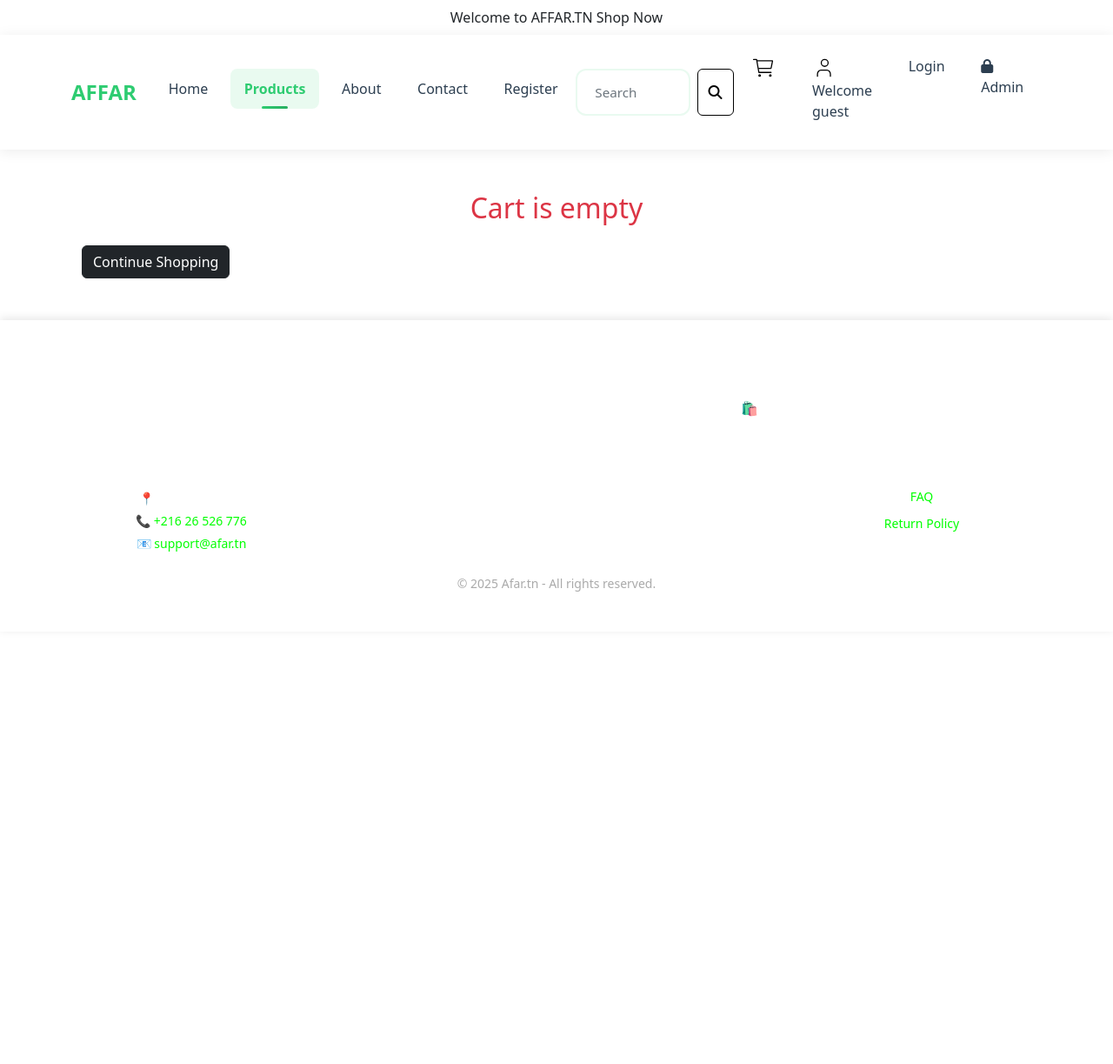
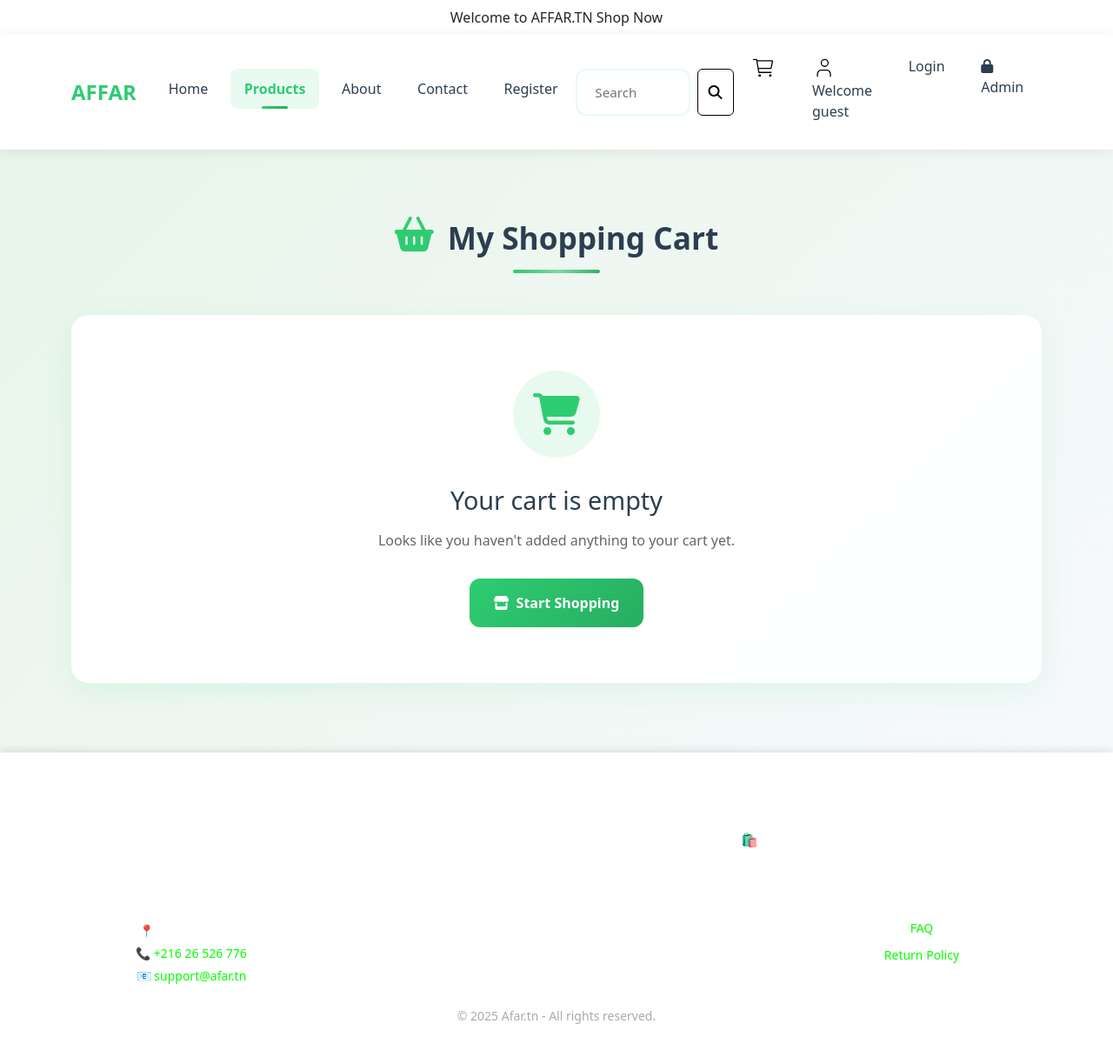
Before and after one commit to daysak21/FPFA, a PHP site: page /cart.php in a window 1280 px wide. Shown: the whole page at 87% size. Before the commit the page ends 680 px from the top, so only its background shows below. Run offline with PHP 8.4, Linux system fonts and the light colour scheme; tables that the repository leaves empty hold one stand-in row (values such as "Sample post").

Commit message:
Update cart.php

```diff
--- a/cart.php
+++ b/cart.php
@@ -9,19 +9,26 @@ session_start();
 <head>
     <meta charset="UTF-8">
     <meta name="viewport" content="width=device-width, initial-scale=1.0">
-    <title>Ecommerce Cart Details Page</title>
+    <title>Shopping Cart</title>
     <link rel="stylesheet" href="assets/css/bootstrap.css" />
+    <link rel="stylesheet" href="assets/css/style.css" />
     <link rel="stylesheet" href="assets/css/main.css" />
+    <link rel="stylesheet" href="https://cdnjs.cloudflare.com/ajax/libs/font-awesome/6.0.0/css/all.min.css" />
 </head>
 
 <body>
     <?php require "navbar.php"; ?>
 
-    <div class="landing">
-        <div class="container">
-            <div class="row py-5 m-0">
-                <form action="<?php echo $_SERVER['PHP_SELF']; ?>" method="post">
-                    <table class="table table-bordered table-hover table-striped table-group-divider text-center">
+    <div class="cart-container">
+        <div class="container py-5">
+            <div class="cart-header">
+                <div class="header-content">
+                    <i class="fas fa-shopping-basket"></i>
+                    <h2>My Shopping Cart</h2>
+                </div>
+                <div class="cart-progress"></div>
+            </div>
+
             <?php
             $getIpAddress = getIPAddress();
             $total_price = 0;
@@ -29,110 +36,184 @@ session_start();
             $cart_result = mysqli_query($con, $cart_query);
             $result_count = mysqli_num_rows($cart_result);
             if ($result_count > 0) {
-                            echo "
+                ?>
+                <div class="cart-layout">
+                    <div class="cart-main">
+                        <div class="cute-table-container">
+                            <table class="cute-table">
                                 <thead>
-                                    <tr class='d-flex flex-column d-md-table-row'>
-                                        <th>Product Title</th>
-                                        <th>Product Image</th>
+                                    <tr>
+                                        <th>Product</th>
+                                        <th>Price</th>
                                         <th>Quantity</th>
-                                        <th>Total Price</th>
-                                        <th>Remove</th>
-                                        <th colspan='2'>Operations</th>
+                                        <th>Total</th>
+                                        <th>Actions</th>
                                     </tr>
                                 </thead>
                                 <tbody>
-                            ";
+                                <?php
                                 while ($row = mysqli_fetch_array($cart_result)) {
                                     $product_id = $row['product_id'];
                                     $product_quantity = $row['quantity'];
                                     $select_product_query = "SELECT * FROM `products` WHERE product_id=$product_id";
                                     $select_product_result = mysqli_query($con, $select_product_query);
-                                while ($row_product_price = mysqli_fetch_array($select_product_result)) {
-                                    $product_price = array($row_product_price['product_price']);
-                                    $price_table = $row_product_price['product_price'];
-                                    $product_id = $row_product_price['product_id'];
-                                    $product_title = $row_product_price['product_title'];
-                                    $product_image_one = $row_product_price['product_image_one'];
+                                    while ($row_product = mysqli_fetch_array($select_product_result)) {
+                                        $product_price = array($row_product['product_price']);
+                                        $price_table = $row_product['product_price'];
+                                        $product_title = $row_product['product_title'];
+                                        $product_image_one = $row_product['product_image_one'];
                                         $product_values = array_sum($product_price);
                                         $total_price += $product_values * $product_quantity;
                                         ?>
-                                    <tr class="d-flex flex-column d-md-table-row">
-                                        <td><?php echo $product_title; ?></td>
-                                        <td><img src="./admin/product_images/<?php echo $product_image_one; ?>" class="img-thumbnail" alt="<?php echo $product_title; ?>"></td>
-                                        <td>
-                                            <input type="number" class="form-control w-50 mx-auto" min="1" name="qty_<?php echo $product_id; ?>" value="<?php echo $product_quantity; ?>">
+                                        <tr class="cart-row">
+                                            <td class="product-info">
+                                                <img src="./admin/product_images/<?php echo $product_image_one; ?>" alt="<?php echo $product_title; ?>">
+                                                <div class="product-details">
+                                                    <h4><?php echo $product_title; ?></h4>
+                                                    <span class="product-id">ID: #<?php echo $product_id; ?></span>
+                                                </div>
                                             </td>
-                                        <?php
-                                        $getIpAddress = getIPAddress();
-                                        if (isset($_POST['update_cart'])) {
-                                            $itemsOfProduct = 'qty_' . $product_id;
-                                            $quantities = $_POST[$itemsOfProduct];
-                                            if (!empty($quantities)) {
-                                                $update_cart_query = "UPDATE `card_details` SET quantity = $quantities WHERE ip_address='$getIpAddress' AND product_id=$product_id;";
-                                                $update_cart_result = mysqli_query($con, $update_cart_query);
-                                                echo "<script>window.open('cart.php','_self');</script>";
-                                            }
-                                        }
-                                        ?>
-                                        <td><?php echo $price_table * $product_quantity; ?> €</td>
-                                        <td><input type="checkbox" name="removeitem[]" value="<?php echo $product_id ?>"></td>
-                                        <td>
-                                            <input type="submit" value="Update" class="btn btn-dark" name="update_cart">
+                                            <td class="price-column">
+                                                <div class="price-tag">
+                                                    <span class="currency">DT</span>
+                                                    <span class="amount"><?php echo $price_table; ?></span>
+                                                </div>
                                             </td>
                                             <td>
-                                            <input type="submit" value="Remove" class="btn btn-danger" name="remove_cart">
+                                                <form action="<?php echo $_SERVER['PHP_SELF']; ?>" method="post" class="quantity-form">
+                                                    <div class="quantity-wrapper">
+                                                        <button type="button" class="qty-btn minus">-</button>
+                                                        <input type="number" name="qty_<?php echo $product_id; ?>" value="<?php echo $product_quantity; ?>" min="1" class="quantity-input">
+                                                        <button type="button" class="qty-btn plus">+</button>
+                                                    </div>
+                                                    <input type="hidden" name="item_id" value="<?php echo $product_id; ?>">
+                                                    <button type="submit" name="update_cart" class="update-btn">
+                                                        <i class="fas fa-sync-alt"></i>
+                                                    </button>
+                                                </form>
+                                            </td>
+                                            <td class="total-column">
+                                                <div class="total-price">
+                                                    <span class="amount"><?php echo $price_table * $product_quantity; ?></span>
+                                                    <span class="currency">DT</span>
+
+                                                </div>
+                                            </td>
+                                            <td>
+                                                <form action="<?php echo $_SERVER['PHP_SELF']; ?>" method="post" class="action-form">
+                                                    <button type="submit" name="remove_item" value="<?php echo $product_id; ?>" class="remove-btn">
+                                                        <i class="fas fa-trash-alt"></i>
+                                                    </button>
+                                                </form>
                                             </td>
                                         </tr>
                                         <?php
                                     }
                                 }
-                        } else {
-                            echo "<h2 class='text-center text-danger'>Cart is empty</h2>";
-                        }
                                 ?>
                                 </tbody>
                             </table>
+                        </div>
+                    </div>
 
-                    <div class="d-flex align-items-center gap-4 flex-wrap">
+                    <div class="cart-side">
+                        <div class="cart-summary">
+                            <div class="summary-card">
+                                <div class="summary-header">
+                                    <i class="fas fa-receipt"></i>
+                                    <h3>Order Summary</h3>
+                                </div>
+                                <div class="summary-content">
+                                    <div class="summary-row">
+                                        <span>Subtotal</span>
+                                        <span class="amount"><?php echo $total_price; ?> DT</span>
+                                    </div>
+                                    <div class="summary-row">
+                                        <span>Shipping</span>
+                                        <span class="text-success">Free</span>
+                                    </div>
+                                    <div class="summary-divider"></div>
+                                    <div class="summary-row total">
+                                        <span>Total</span>
+                                        <span class="total-amount"><?php echo $total_price; ?> DT</span>
+                                    </div>
+                                </div>
+                                <div class="summary-footer">
+                                    <a href="index.php" class="btn-continue">
+                                        <i class="fas fa-arrow-left"></i>
+                                        Continue Shopping
+                                    </a>
+                                    <form action="checkout.php" method="post" class="d-inline">
+                                        <input type="hidden" name="total_amount" value="<?php echo $total_price; ?>">
+                                        <button type="submit" name="proceed_to_checkout" class="btn-checkout">
+                                            <i class="fas fa-lock"></i>
+                                            Checkout Securely
+                                        </button>
+                                    </form>
+                                </div>
+                            </div>
+                        </div>
+                    </div>
+                </div>
                 <?php
-                        if ($result_count > 0) {
-                            echo "<h4 class='mb-0'>Sub-Total: <strong class='text-success'>$total_price €</strong></h4>";
-                            echo "<a href='index.php' class='btn btn-dark'>Continue Shopping</a>";
-
-                            // Modification ici: Formulaire pour le checkout
-                            echo "<form action='checkout.php' method='post'>";
-                            echo "<input type='hidden' name='total_amount' value='$total_price'>";
-                            echo "<button type='submit' class='btn btn-success' name='proceed_to_checkout'>Proceed to Checkout</button>";
-                            echo "</form>";
             } else {
-                            echo "<a href='index.php' class='btn btn-dark'>Continue Shopping</a>";
+                ?>
+                <div class="empty-cart">
+                    <div class="empty-cart-content">
+                        <div class="empty-cart-icon">
+                            <i class="fas fa-shopping-cart"></i>
+                        </div>
+                        <h3>Your cart is empty</h3>
+                        <p>Looks like you haven't added anything to your cart yet.</p>
+                        <a href="index.php" class="btn-start-shopping">
+                            <i class="fas fa-store"></i>
+                            Start Shopping
+                        </a>
+                    </div>
+                </div>
+                <?php
             }
             ?>
         </div>
-                </form>
+    </div>
 
     <?php
-                function remove_cart_item() {
-                    global $con;
-                    if (isset($_POST['remove_cart'])) {
-                        if (isset($_POST['removeitem']) && is_array($_POST['removeitem'])) {
-                            foreach ($_POST['removeitem'] as $remove_id) {
-                                $delete_query = "DELETE FROM `card_details` WHERE product_id = $remove_id";
-                                $delete_result = mysqli_query($con, $delete_query);
-                                if ($delete_result) {
-                                    echo "<script>window.open('cart.php','_self');</script>";
+    // Handle cart updates and removals
+    if (isset($_POST['update_cart'])) {
+        $product_id = $_POST['item_id'];
+        $quantity = $_POST["qty_$product_id"];
+        if (!empty($quantity)) {
+            $update_cart_query = "UPDATE `card_details` SET quantity = $quantity WHERE ip_address='$getIpAddress' AND product_id=$product_id";
+            mysqli_query($con, $update_cart_query);
+            echo "<script>window.location.href='cart.php';</script>";
         }
     }
-                        } else {
-                            echo "<script>alert('No items selected for removal.');</script>";
+
+    if (isset($_POST['remove_item'])) {
+        $product_id = $_POST['remove_item'];
+        $delete_query = "DELETE FROM `card_details` WHERE ip_address='$getIpAddress' AND product_id=$product_id";
+        mysqli_query($con, $delete_query);
+        echo "<script>window.location.href='cart.php';</script>";
     }
+    ?>
+
+    <script>
+    // Add quantity increment/decrement functionality
+    document.addEventListener('DOMContentLoaded', function() {
+        const qtyBtns = document.querySelectorAll('.qty-btn');
+        qtyBtns.forEach(btn => {
+            btn.addEventListener('click', function() {
+                const input = this.parentElement.querySelector('.quantity-input');
+                const currentValue = parseInt(input.value);
+                if (this.classList.contains('plus')) {
+                    input.value = currentValue + 1;
+                } else if (this.classList.contains('minus') && currentValue > 1) {
+                    input.value = currentValue - 1;
                 }
-                }
-                remove_cart_item();
-                ?>
-            </div>
-        </div>
-    </div>
+            });
+        });
+    });
+    </script>
 
     <script src="./assets/js/bootstrap.bundle.js"></script>
     <?php require "footer.php"; ?>
```
Lines whose indentation alone changed are shown as unchanged.
